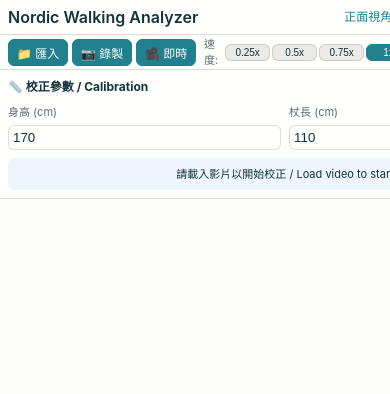
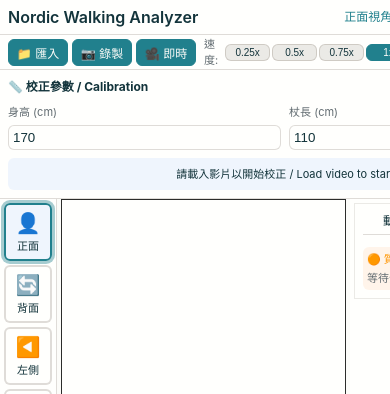
Before and after one commit to infonswalkertworg/NS_nordic-walking-analyzer, a plain HTML site: page index.html in a window 390 px wide. Shown: the top 394 px of the page. Drawn offline with Linux system fonts and the light colour scheme; a web font is replaced by a local one.

Commit message:
fix: Fix grid layout for main video display area - change grid-template-rows to support responsive calibration panel

```diff
--- a/index.html
+++ b/index.html
@@ -180,7 +180,7 @@ body {
 
 .app-container {
   display: grid;
-  grid-template-rows: 35px 35px calc(100vh - 140px) 35px 30px;
+  grid-template-rows: 35px 35px auto 1fr 35px 30px;
   height: 100vh;
   overflow: hidden;
 }
```
